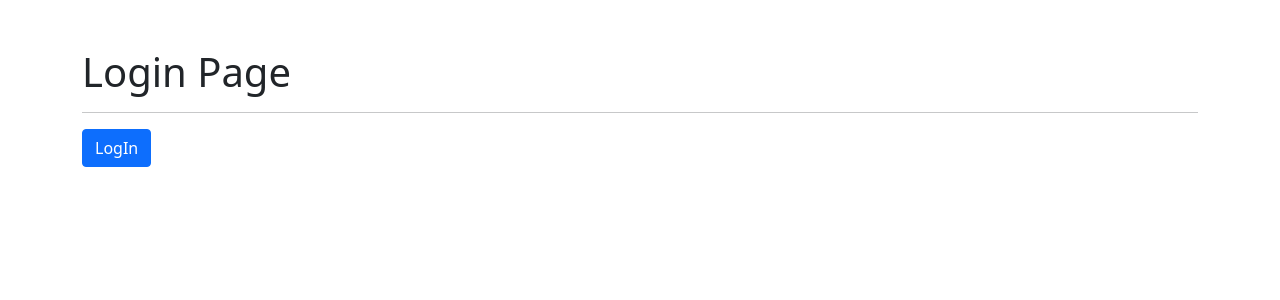
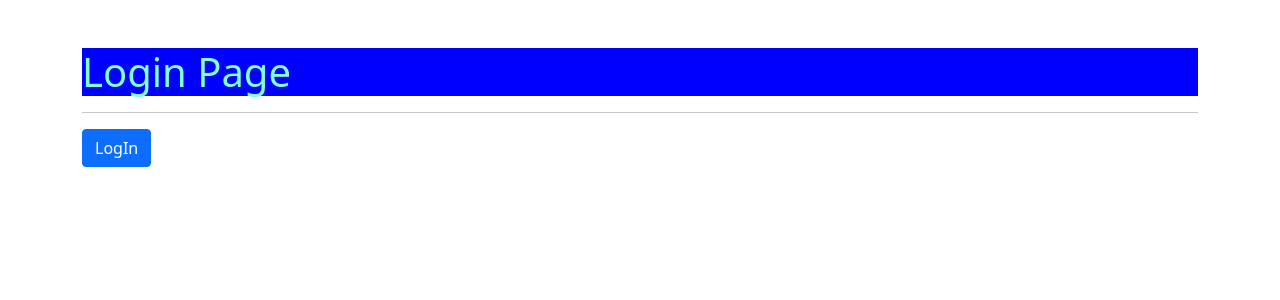
Before and after one commit to wiensamo/heroes-spa, a React (Vite) app: page /login in a window 1280 px wide. Shown: the top 300 px of the page. Built offline with nearby package versions, Linux system fonts and the light colour scheme.

Commit message:
add changes in AuthProvider, LoginPage, SearchPage, PrivateRoute persistence with search url values, later the loging and logout seva the url values

```diff
--- a/src/auth/context/AuthProvider.jsx
+++ b/src/auth/context/AuthProvider.jsx
@@ -1,4 +1,3 @@
-
 import { useReducer } from 'react';
 import { AuthContext } from './AuthContext';
 import { authReducer } from './authReducer';
--- a/src/auth/pages/LoginPage.jsx
+++ b/src/auth/pages/LoginPage.jsx
@@ -1,19 +1,21 @@
 import { useContext } from 'react'
 import { useNavigate } from 'react-router-dom';
 import { AuthContext } from '../context/AuthContext';
+import './../../styles/pages/loginPage.css';
 
 export const LoginPage = () => {
 
   const { login } = useContext(AuthContext);
   const navigate = useNavigate();
   const onLogin =()=>{
+    const lastPath = localStorage.getItem('lastPath')|| '/';
     login('Chiqui')
-    navigate('/', {replace: true});
+    navigate(lastPath, {replace: true});
   }
 
   return (
     <div className='container mt-5'>
-      <h1>Login Page</h1>
+      <h1 className='prueba'>Login Page</h1>
       <hr />
       <button
         className='btn btn-primary'
--- a/src/heroes/pages/SearchPage.jsx
+++ b/src/heroes/pages/SearchPage.jsx
@@ -20,7 +20,7 @@ const showError = (q.length>0) && heroes.length===0;
 
   const onSearchSubmit =(event)=>{
     event.preventDefault();
-    //if( searchText.trim().length <=1 ) return;
+    if( searchText.trim().length <1 ) return;
     navigate(`?q=${searchText}`);
   }
 
--- a/src/router/PrivateRoute.jsx
+++ b/src/router/PrivateRoute.jsx
@@ -1,11 +1,16 @@
 import React from 'react'
 import { useContext } from 'react'
 import { AuthContext } from '../auth/context/AuthContext';
-import { Navigate } from 'react-router-dom';
+import { Navigate, useLocation } from 'react-router-dom';
 
 export const PrivateRoute = ({ children }) => {
 
     const { logged } = useContext(AuthContext);
+    const { pathname, search} = useLocation();
+
+    const lastPath = pathname + search;
+    localStorage.setItem('lastPath', lastPath);
+    console.log('re-render aca <----');
     return (logged)
         ? children
         : <Navigate to="/login"/>
--- /dev/null
+++ b/src/styles/pages/loginPage.css
@@ -0,0 +1,4 @@
+.prueba{
+background-color: blue;
+color: aquamarine;
+}
```
